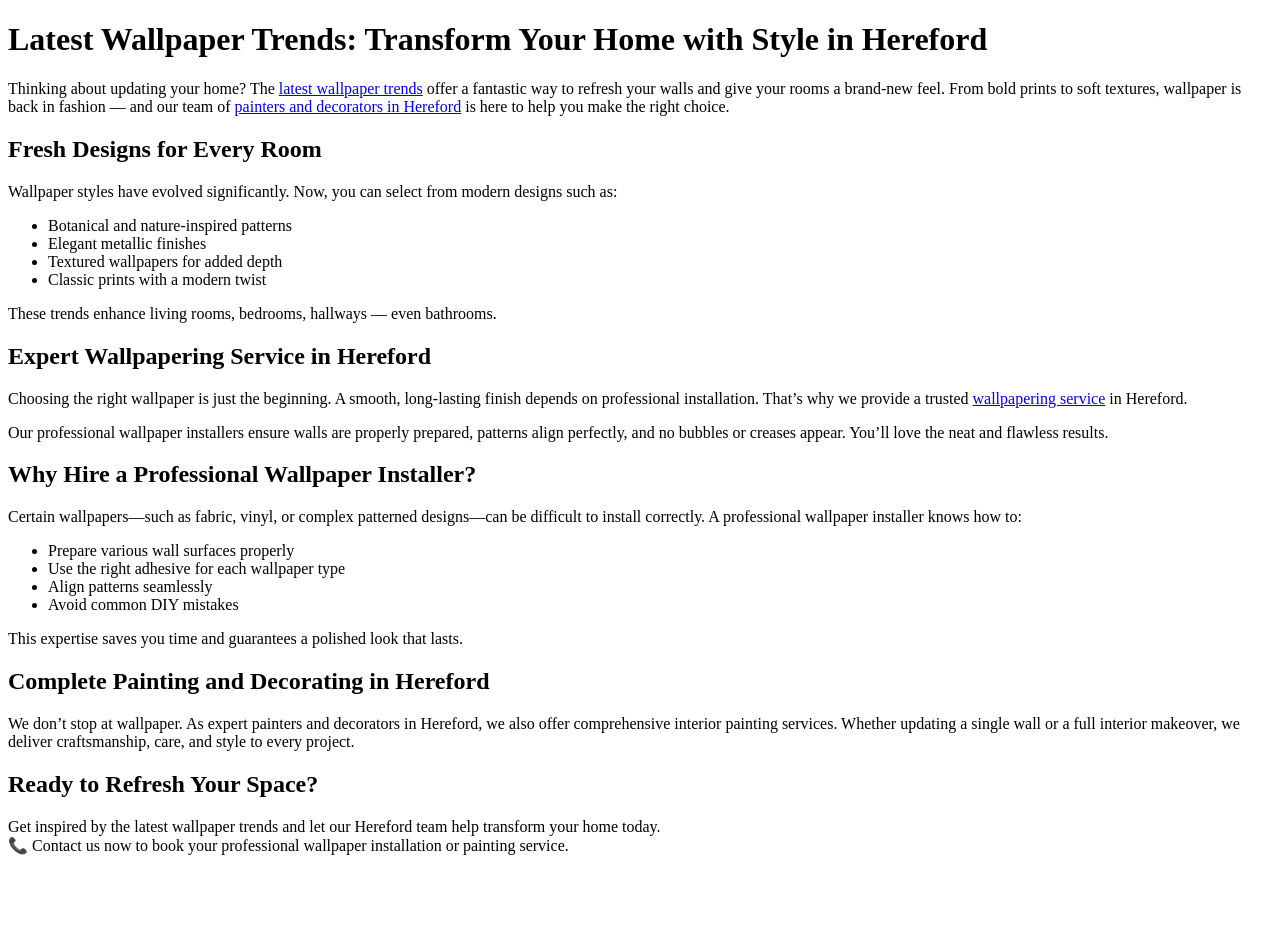
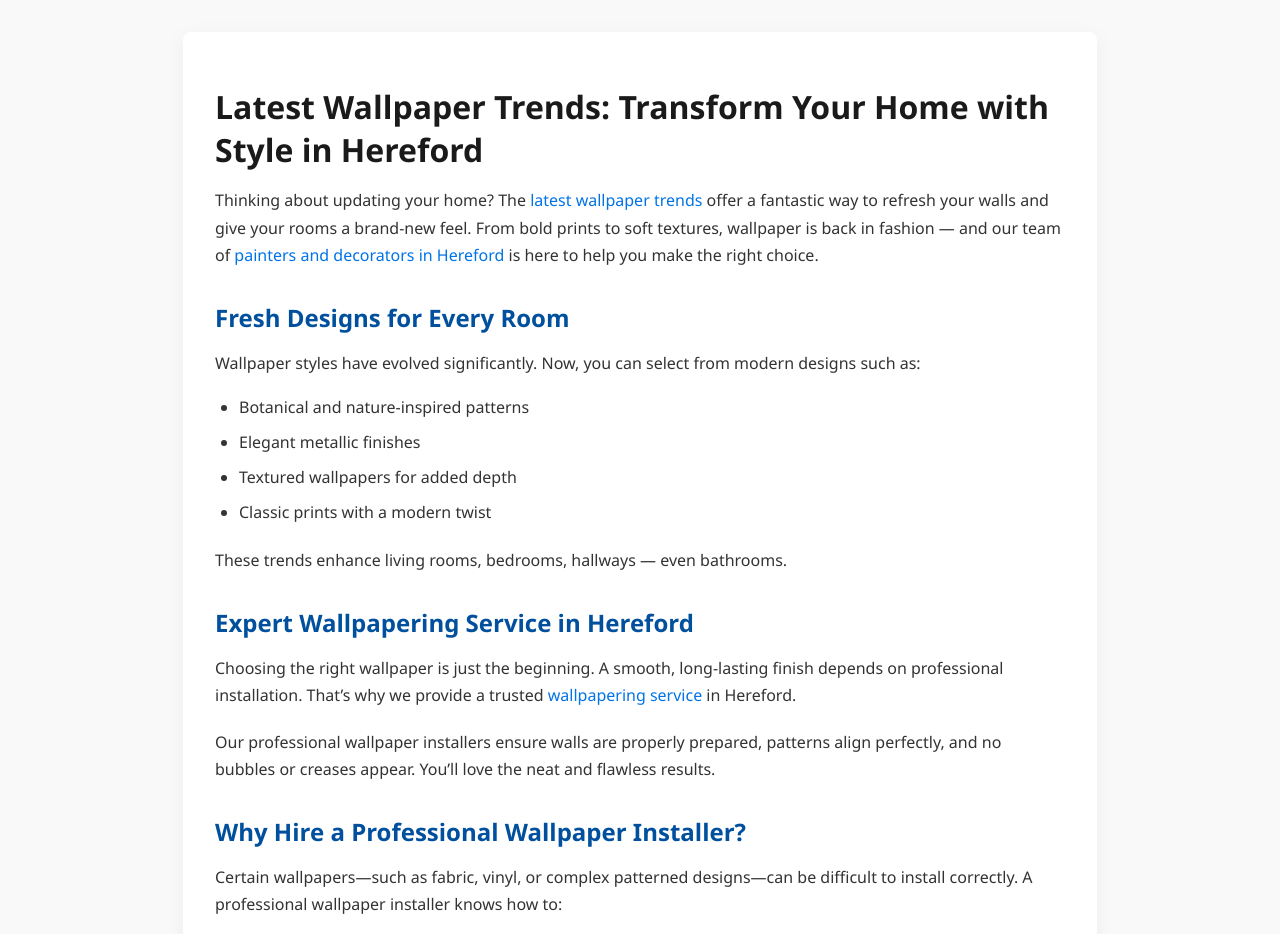
Before and after one commit to bauxit7/Bauxit-Painting-Decorating, a plain HTML site: page blog/latest-wallpaper-trends-2025.html in a window 1280 px wide. Shown: the top 934 px of the page. Before the commit the page ends 871 px from the top, so only its background shows below. Drawn offline with Linux system fonts and the light colour scheme.

Commit message:
Update latest-wallpaper-trends-2025.html

```diff
--- a/blog/latest-wallpaper-trends-2025.html
+++ b/blog/latest-wallpaper-trends-2025.html
@@ -5,9 +5,72 @@
   <meta name="viewport" content="width=device-width, initial-scale=1" />
   <title>Latest Wallpaper Trends in Hereford | Professional Wallpaper Installation & Painters and Decorators in Hereford</title>
   <meta name="description" content="Discover the latest wallpaper trends in Hereford with our professional wallpaper installation and wallpapering service. Experienced painters and decorators in Hereford deliver stylish, smooth finishes for every room." />
+  <style>
+    body {
+      font-family: 'Segoe UI', Tahoma, Geneva, Verdana, sans-serif;
+      margin: 0;
+      padding: 0;
+      background-color: #f9f9f9;
+      color: #333;
+    }
+
+    .container {
+      max-width: 850px;
+      margin: 2rem auto;
+      padding: 2rem;
+      background-color: #fff;
+      box-shadow: 0 4px 20px rgba(0, 0, 0, 0.05);
+      border-radius: 8px;
+    }
+
+    h1 {
+      font-size: 2rem;
+      color: #1a1a1a;
+      margin-bottom: 1rem;
+    }
+
+    h2 {
+      font-size: 1.5rem;
+      color: #00509e;
+      margin-top: 2rem;
+      margin-bottom: 1rem;
+    }
+
+    p {
+      line-height: 1.7;
+      margin-bottom: 1.2rem;
+    }
+
+    ul {
+      padding-left: 1.5rem;
+      margin-bottom: 1.5rem;
+    }
+
+    li {
+      margin-bottom: 0.8rem;
+    }
+
+    a {
+      color: #0073e6;
+      text-decoration: none;
+    }
+
+    a:hover {
+      text-decoration: underline;
+    }
+
+    .cta {
+      font-weight: bold;
+      font-size: 1.1rem;
+      color: #1a1a1a;
+      margin-top: 2rem;
+      padding-top: 1rem;
+      border-top: 1px solid #ddd;
+    }
+  </style>
 </head>
 <body>
-
+  <div class="container">
     <h1>Latest Wallpaper Trends: Transform Your Home with Style in Hereford</h1>
 
     <p>Thinking about updating your home? The <a href="https://www.bauxit.co.uk/news/latest-wallpaper-trends" target="_blank" rel="noopener noreferrer">latest wallpaper trends</a> offer a fantastic way to refresh your walls and give your rooms a brand-new feel. From bold prints to soft textures, wallpaper is back in fashion — and our team of <a href="https://www.bauxit.co.uk/" target="_blank" rel="noopener noreferrer">painters and decorators in Hereford</a> is here to help you make the right choice.</p>
@@ -50,8 +113,8 @@
 
     <h2>Ready to Refresh Your Space?</h2>
 
-    <p>Get inspired by the latest wallpaper trends and let our Hereford team help transform your home today.<br />
+    <p class="cta">Get inspired by the latest wallpaper trends and let our Hereford team help transform your home today.<br />
     📞 Contact us now to book your professional wallpaper installation or painting service.</p>
-
+  </div>
 </body>
 </html>
```
Lines whose indentation alone changed are shown as unchanged.
